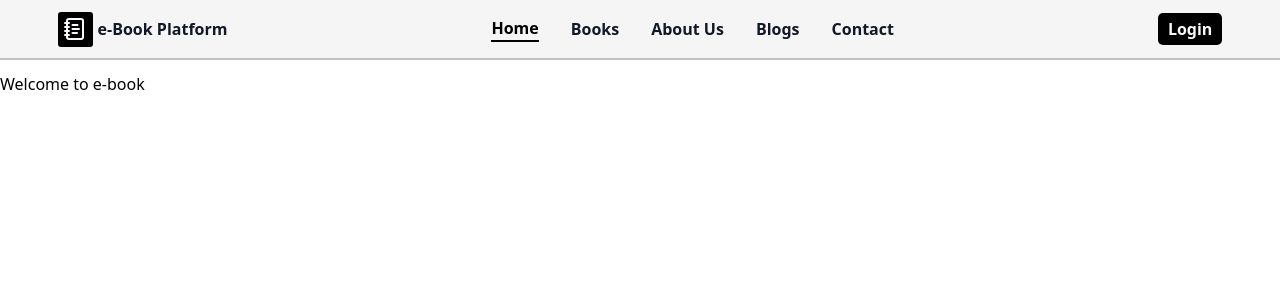
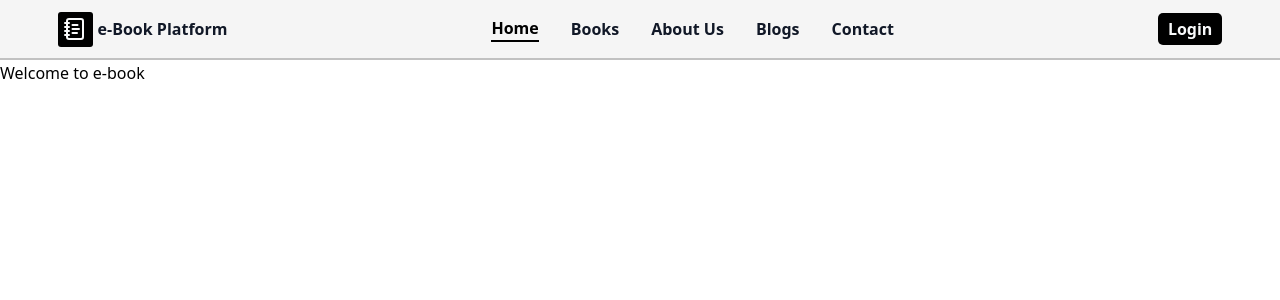
Before and after one commit to sohelrana2002/eBook-Application, a Next.js app in the folder client/: page / in a window 1280 px wide. Shown: the top 300 px of the page. Built offline with nearby package versions, Linux system fonts and the light colour scheme.

Commit message:
fixed padding issues

```diff
--- a/client/src/app/layout.js
+++ b/client/src/app/layout.js
@@ -26,7 +26,7 @@ export default function RootLayout({ children }) {
         <AuthProvider>
           <TanstackProvider>
             <Navbar />
-            <div className="pt-[4.5rem]">{children}</div>
+            <div className="pt-[3.8rem]">{children}</div>
           </TanstackProvider>
         </AuthProvider>
       </body>
```
